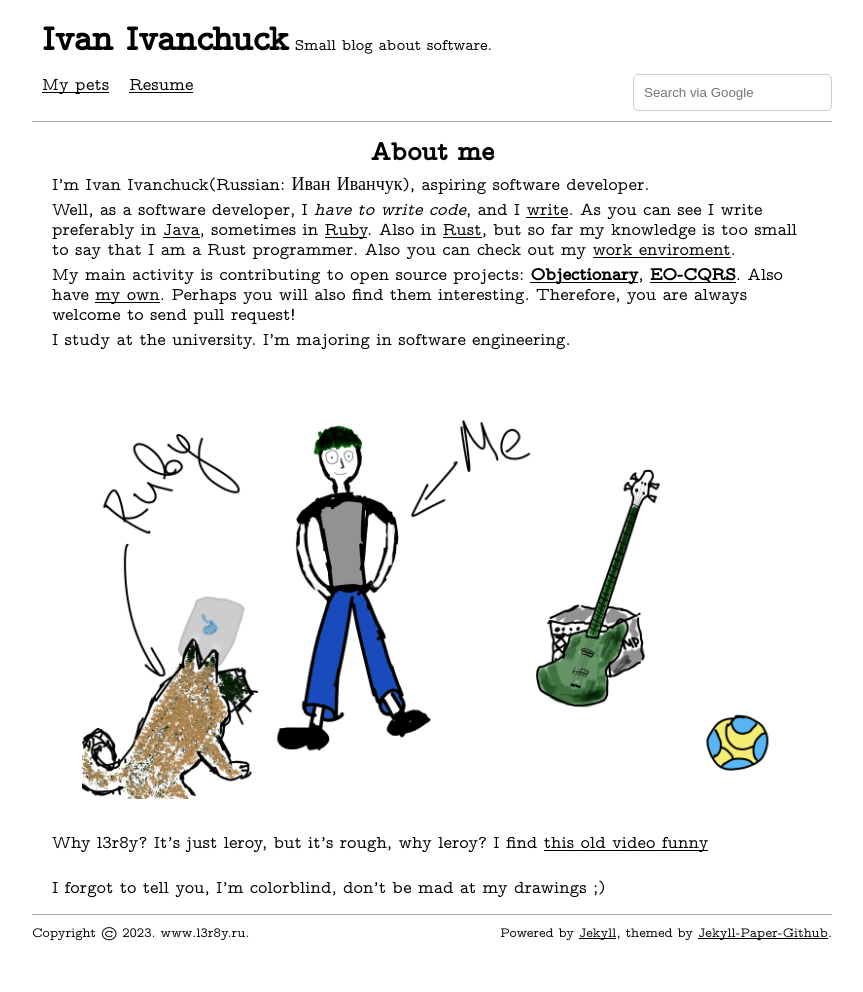
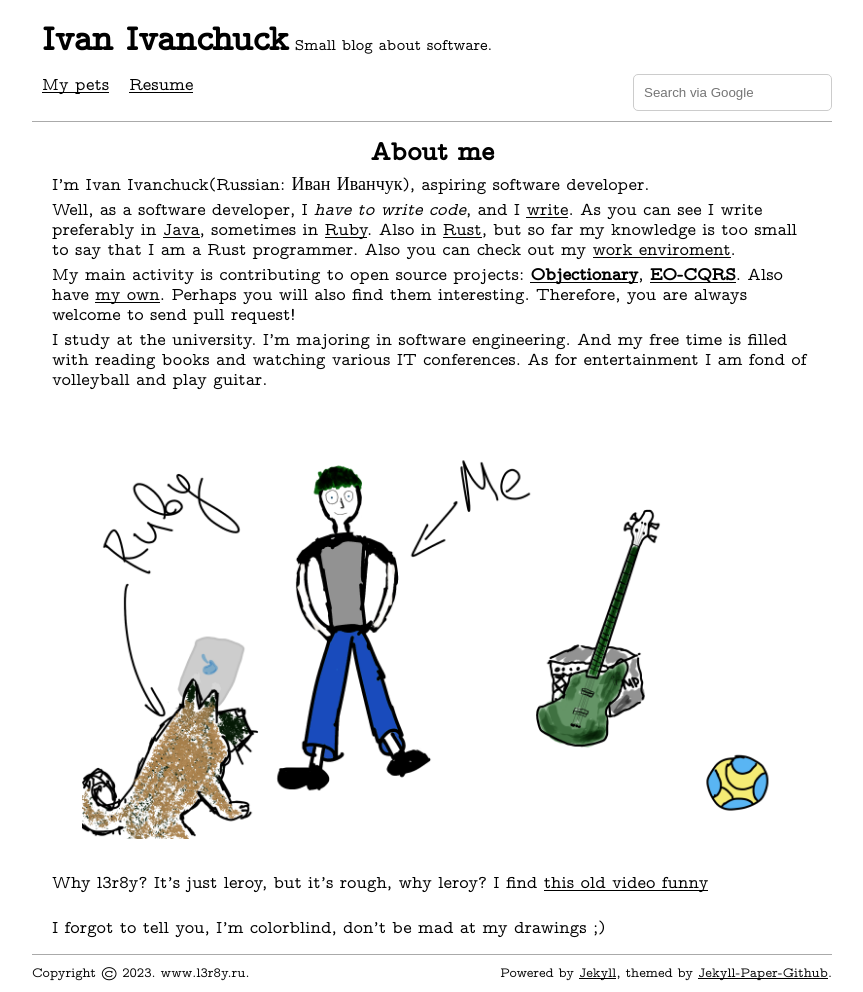
Before and after one commit to l3r8yJ/l3r8yj.github.io, a Jekyll site: the page built from pages/about.md, in a window 1280 px wide. Shown: the whole page, without its empty margins (208-1071 px from the left). Built offline with Jekyll 4.4.1, drawn with Linux system fonts in a browser that asks for light colours; some web fonts are replaced; before the commit the page ends 952 px from its top, so only the background shows below that.

Commit message:
post meta

```diff
--- a/pages/about.md
+++ b/pages/about.md
@@ -11,7 +11,7 @@ Well, as a software developer, I _have to write code_, and I [write](https://git
 My main activity is contributing to open source projects: [**Objectionary**](https://github.com/objectionary), [**EO-CQRS**](https://github.com/eo-cqrs). Also have [my own](/pets/). Perhaps you will also find them interesting. Therefore, you are always welcome to send pull request!
 <br/>
 
-I study at the university. I'm majoring in software engineering.
+I study at the university. I'm majoring in software engineering. And my free time is filled with reading books and watching various IT conferences. As for entertainment I am fond of volleyball and play guitar.
 
 ![pic](/assets/images/about.png)
 
```
